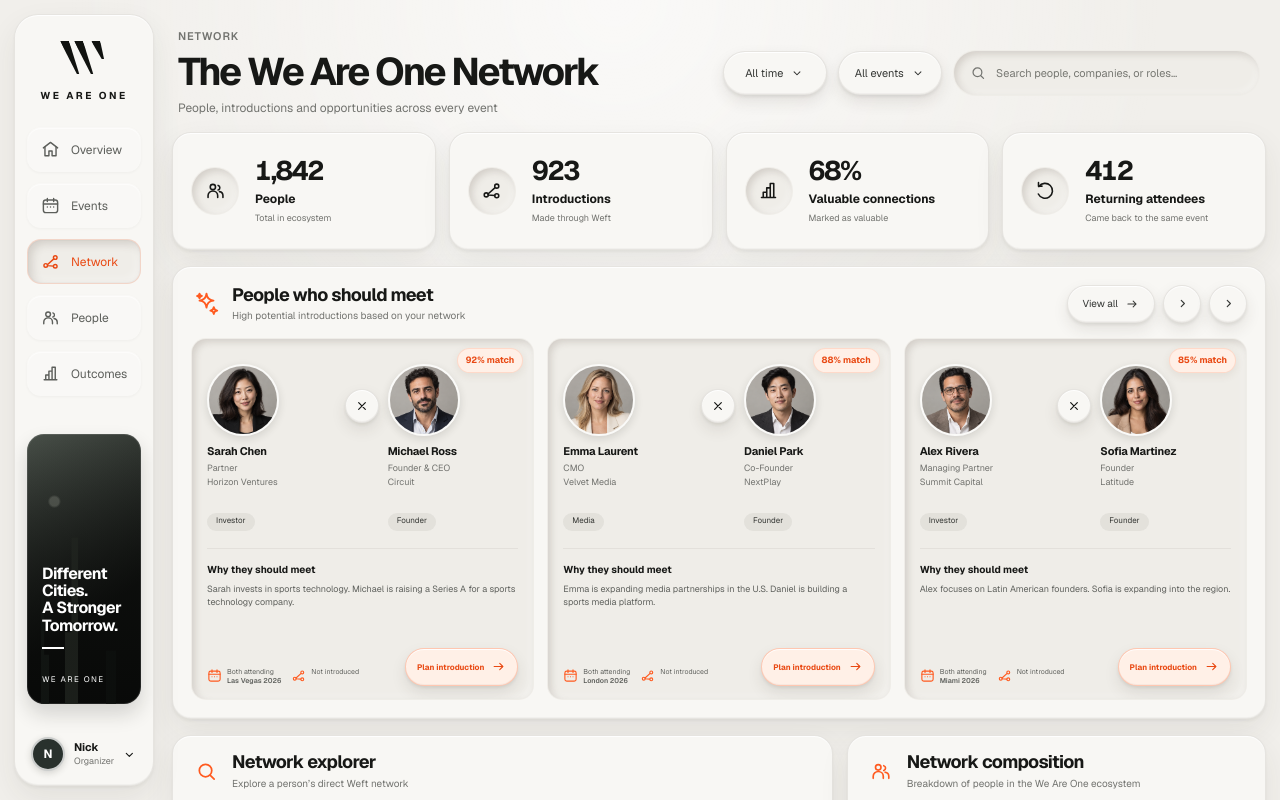
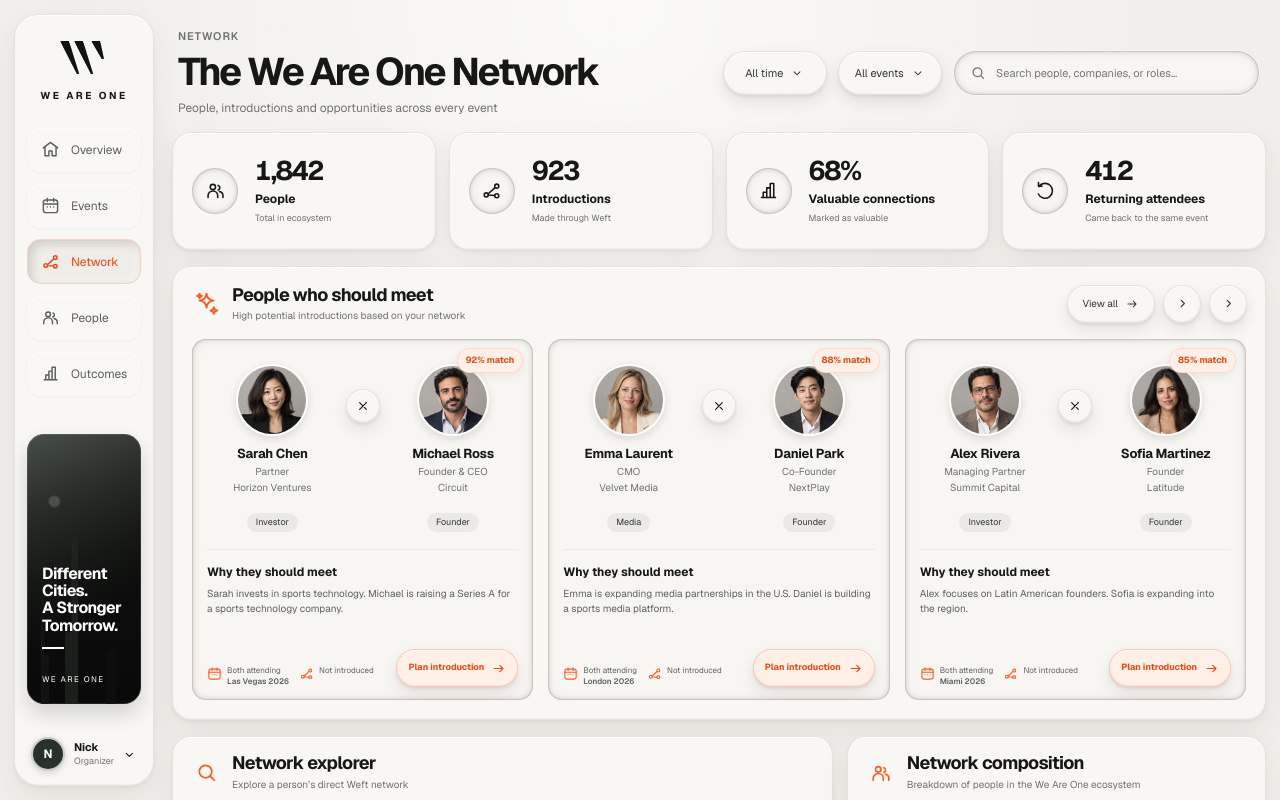
Before and after one commit to weftnow/weft-console-front, a Next.js app: page /network in a window 1280 px wide. Shown: the top 800 px of the page. Built offline with nearby package versions, Linux system fonts and the light colour scheme.

Commit message:
style(network): refine tactile depth and readability

```diff
--- a/src/app/globals.css
+++ b/src/app/globals.css
@@ -246,7 +246,25 @@ button:focus-visible, a:focus-visible, summary:focus-visible { outline: none; bo
 .visually-hidden { position: absolute; width: 1px; height: 1px; overflow: hidden; clip: rect(0 0 0 0); clip-path: inset(50%); white-space: nowrap; }
 .rotate-180 { transform: rotate(180deg); }
 
-.network-main { padding-top: 12px; }
+.network-main {
+  --weft-surface-inset: #f7f6f3;
+  --weft-shadow-inset:
+    inset 0 0 6px rgba(86,74,60,.26),
+    inset 0 0 14px rgba(86,74,60,.1),
+    inset 0 0 0 1px rgba(86,74,60,.16);
+  --weft-shadow-inset-deep:
+    inset 0 0 10px rgba(86,74,60,.28),
+    inset 0 0 18px rgba(86,74,60,.1),
+    inset 0 0 0 1px rgba(86,74,60,.18);
+  --weft-shadow-inset-compact:
+    inset 0 0 5px rgba(86,74,60,.27),
+    inset 0 0 11px rgba(86,74,60,.09),
+    inset 0 0 0 1px rgba(86,74,60,.15);
+  --weft-shadow-inset-track:
+    inset 0 0 3px rgba(86,74,60,.28),
+    inset 0 0 0 1px rgba(86,74,60,.14);
+  padding-top: 12px;
+}
 .network-header { display: flex; min-height: 92px; align-items: center; justify-content: space-between; gap: 28px; padding: 3px 6px 15px; }
 .network-header__copy { min-width: 275px; }
 .network-header__copy p { margin: 0 0 7px; color: var(--weft-text-muted); font-size: 11px; font-weight: 580; letter-spacing: .08em; text-transform: uppercase; }
@@ -281,26 +299,27 @@ button:focus-visible, a:focus-visible, summary:focus-visible { outline: none; bo
 .recommendation-actions .tactile-button { min-height: 38px; font-size: 10px; }
 .recommendation-actions .tactile-button--icon { width: 38px; min-width: 38px; padding: 0; }
 .recommendation-grid { display: grid; grid-template-columns: repeat(3,minmax(0,1fr)); gap: 13px; }
-.recommendation-card { position: relative; display: flex; min-width: 0; min-height: 362px; flex-direction: column; overflow: hidden; border-radius: var(--weft-radius-md); padding: 25px 15px 13px; box-shadow: var(--weft-shadow-inset-compact); }
+.recommendation-card { position: relative; display: flex; min-width: 0; min-height: 362px; flex-direction: column; overflow: hidden; border-radius: var(--weft-radius-md); padding: 25px 15px 13px; background: var(--weft-surface-inset); box-shadow: var(--weft-shadow-inset-compact); }
 .match-chip { position: absolute; top: 9px; right: 10px; z-index: 2; border: 1px solid rgba(255,90,31,.15); border-radius: 999px; padding: 5px 8px; background: var(--weft-orange-soft); box-shadow: 0 3px 8px rgba(115,74,49,.09); color: var(--weft-orange-deep); font-size: 9px; font-weight: 690; }
-.recommendation-pair { display: grid; grid-template-columns: minmax(0,1fr) 36px minmax(0,1fr); gap: 7px; align-items: start; }
-.recommendation-person { min-width: 0; }
+.recommendation-pair { display: grid; grid-template-columns: minmax(0,1fr) 36px minmax(0,1fr); gap: 7px; align-items: start; justify-items: center; }
+.recommendation-person { width: 100%; min-width: 0; text-align: center; }
+.recommendation-person .network-person__image { margin-inline: auto; }
 .network-person__image { display: block; aspect-ratio: 1; object-fit: cover; border: 2px solid rgba(255,255,255,.72); border-radius: 50%; box-shadow: 0 3px 9px rgba(46,40,33,.14); }
 .recommendation-person__copy { min-height: 62px; margin-top: 8px; }
-.recommendation-person h3 { margin: 0; overflow: hidden; font-size: 11px; font-weight: 680; letter-spacing: -.018em; text-overflow: ellipsis; white-space: nowrap; }
-.recommendation-person p, .recommendation-person span { overflow: hidden; margin: 3px 0 0; color: var(--weft-text-muted); font-size: 9px; line-height: 1.2; text-overflow: ellipsis; }
+.recommendation-person h3 { margin: 0; overflow: hidden; font-size: 13px; font-weight: 680; letter-spacing: -.018em; text-overflow: ellipsis; white-space: nowrap; }
+.recommendation-person p, .recommendation-person span { overflow: hidden; margin: 3px 0 0; color: var(--weft-text-muted); font-size: 10px; line-height: 1.25; text-overflow: ellipsis; }
 .recommendation-person span { display: block; white-space: nowrap; }
-.person-tag { display: inline-flex !important; width: fit-content; margin-top: 7px !important; border-radius: 999px; padding: 4px 9px; background: rgba(102,99,93,.09); color: var(--weft-text-soft) !important; font-size: 8px !important; }
-.pair-connector { display: grid; width: 34px; height: 34px; margin-top: 25px; border-radius: 50%; place-items: center; }
+.person-tag { display: inline-flex !important; width: fit-content; margin-top: 7px !important; border-radius: 999px; padding: 4px 9px; background: rgba(102,99,93,.09); color: var(--weft-text-soft) !important; font-size: 9px !important; }
+.pair-connector { display: grid; width: 34px; height: 34px; margin-top: 25px; border-radius: 50%; place-items: center; justify-self: center; }
 .recommendation-reason { min-height: 88px; margin-top: 17px; padding-top: 13px; border-top: 1px solid rgba(89,80,68,.08); }
-.recommendation-reason h4 { margin: 0 0 6px; font-size: 10px; font-weight: 690; }
-.recommendation-reason p { margin: 0; color: #5f615d; font-size: 9px; line-height: 1.45; text-wrap: pretty; }
+.recommendation-reason h4 { margin: 0 0 6px; font-size: 12px; font-weight: 690; }
+.recommendation-reason p { margin: 0; color: #5f615d; font-size: 10px; line-height: 1.45; text-wrap: pretty; }
 .recommendation-footer { display: flex; align-items: flex-end; justify-content: space-between; gap: 8px; margin-top: auto; padding-top: 12px; }
-.recommendation-state { display: flex; min-width: 0; flex-wrap: wrap; gap: 7px 10px; color: #5f615d; font-size: 7px; line-height: 1.3; }
+.recommendation-state { display: flex; min-width: 0; flex-wrap: wrap; gap: 7px 10px; color: #5f615d; font-size: 8px; line-height: 1.3; }
 .recommendation-state span { display: grid; grid-template-columns: 15px auto; align-items: start; column-gap: 5px; }
 .recommendation-state svg { grid-row: 1 / span 2; color: var(--weft-orange); }
-.recommendation-state strong { font-size: 7px; font-weight: 540; }
-.plan-introduction { min-height: 38px; flex: 0 0 auto; padding-inline: 11px; font-size: 8px; font-weight: 680; }
+.recommendation-state strong { font-size: 8px; font-weight: 540; }
+.plan-introduction { min-height: 38px; flex: 0 0 auto; padding-inline: 11px; font-size: 9px; font-weight: 680; }
 
 .network-analysis-grid { display: grid; grid-template-columns: minmax(0,1.45fr) minmax(330px,.92fr); gap: 14px; align-items: stretch; }
 .network-insight-stack { display: grid; min-width: 0; grid-template-rows: auto 1fr; gap: 14px; }
@@ -335,7 +354,7 @@ button:focus-visible, a:focus-visible, summary:focus-visible { outline: none; bo
 
 .composition-layout { display: grid; grid-template-columns: 145px minmax(0,1fr); gap: 18px; align-items: center; min-height: 168px; }
 .composition-donut { position: relative; display: grid; width: 138px; height: 138px; border-radius: 50%; background: conic-gradient(var(--weft-orange) 0 35%,#303330 35% 51%,#e8af76 51% 68%,#686b68 68% 83%,#454844 83% 89%,#b4afa7 89% 94%,#dfd2c2 94% 100%); box-shadow: var(--weft-shadow-inset-compact); place-items: center; }
-.composition-donut::before { position: absolute; width: 84px; height: 84px; border-radius: 50%; background: var(--weft-surface); box-shadow: var(--weft-shadow-inset-compact); content: ""; }
+.composition-donut::before { position: absolute; width: 84px; height: 84px; border-radius: 50%; background: var(--weft-surface-inset); box-shadow: var(--weft-shadow-inset-compact); content: ""; }
 .composition-donut > div { position: relative; z-index: 1; display: grid; justify-items: center; }
 .composition-donut strong { font-size: 23px; letter-spacing: -.05em; font-variant-numeric: tabular-nums; }
 .composition-donut span { color: var(--weft-text-muted); font-size: 8px; }
@@ -355,7 +374,7 @@ button:focus-visible, a:focus-visible, summary:focus-visible { outline: none; bo
 .introduction-type-list { display: grid; gap: 11px; }
 .introduction-type { display: grid; grid-template-columns: minmax(115px,1fr) minmax(90px,1.35fr) 28px; gap: 10px; align-items: center; font-size: 9px; }
 .introduction-type > span:first-child { overflow: hidden; text-overflow: ellipsis; white-space: nowrap; }
-.introduction-progress { height: 8px; overflow: hidden; border-radius: 999px; background: #e5e2dc; box-shadow: var(--weft-shadow-inset-compact); }
+.introduction-progress { height: 8px; overflow: hidden; border-radius: 999px; background: var(--weft-surface-inset); box-shadow: var(--weft-shadow-inset-track); }
 .introduction-progress i, .return-rate i { display: block; height: 100%; border-radius: inherit; background: linear-gradient(90deg,var(--weft-orange),#ff8a5d); }
 .introduction-type strong { font-size: 9px; font-variant-numeric: tabular-nums; text-align: right; }
 
@@ -371,7 +390,7 @@ button:focus-visible, a:focus-visible, summary:focus-visible { outline: none; bo
 .returning-event-art { width: 46px; height: 40px; flex: 0 0 auto; border-radius: 8px; }
 .returning-event strong { font-size: 10px; }
 .return-rate { display: grid; grid-template-columns: 34px minmax(100px,1fr); gap: 11px; align-items: center; }
-.return-rate > span { height: 9px; overflow: hidden; border-radius: 999px; background: #e5e2dc; box-shadow: var(--weft-shadow-inset-compact); }
+.return-rate > span { height: 9px; overflow: hidden; border-radius: 999px; background: var(--weft-surface-inset); box-shadow: var(--weft-shadow-inset-track); }
 .return-rate strong { font-size: 10px; font-variant-numeric: tabular-nums; }
 
 @media (max-width: 1120px) {
```
Also changed, not shown: 1 other file (tests, documents, lock files or other folders).
